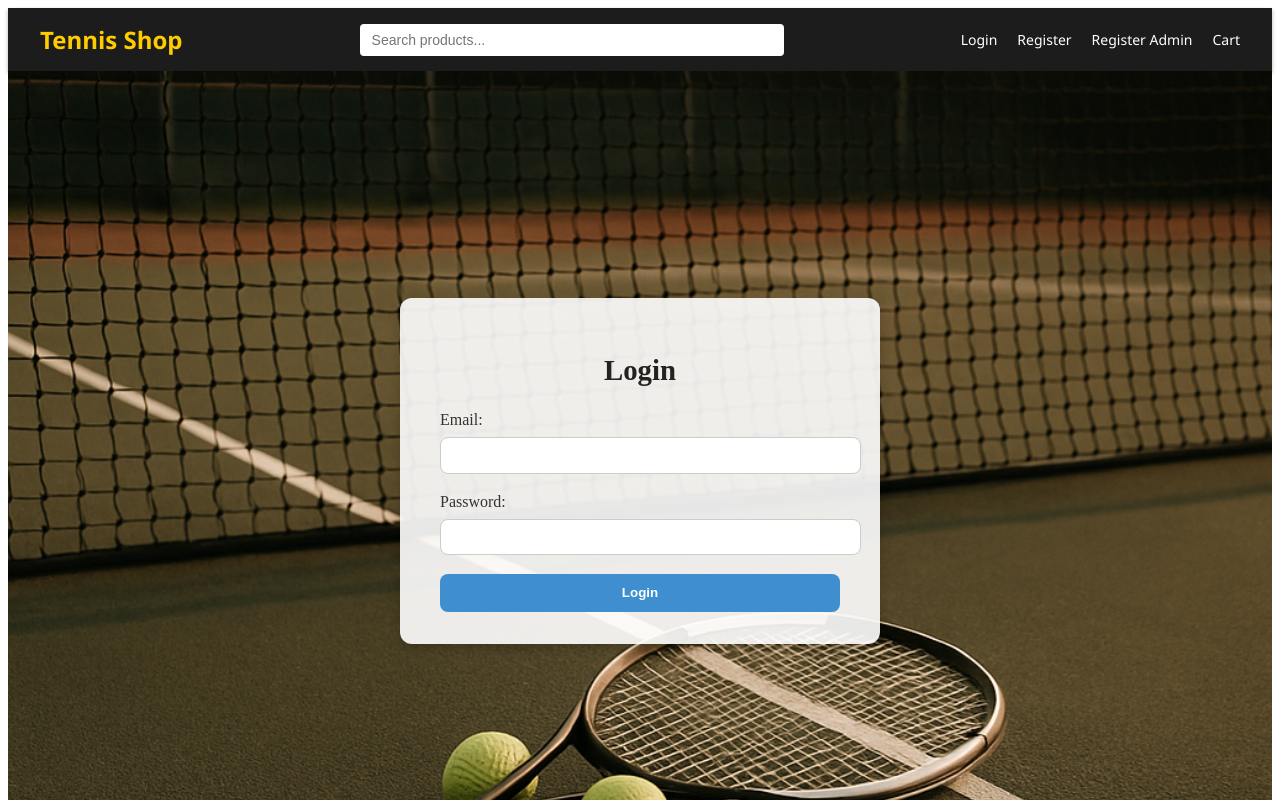
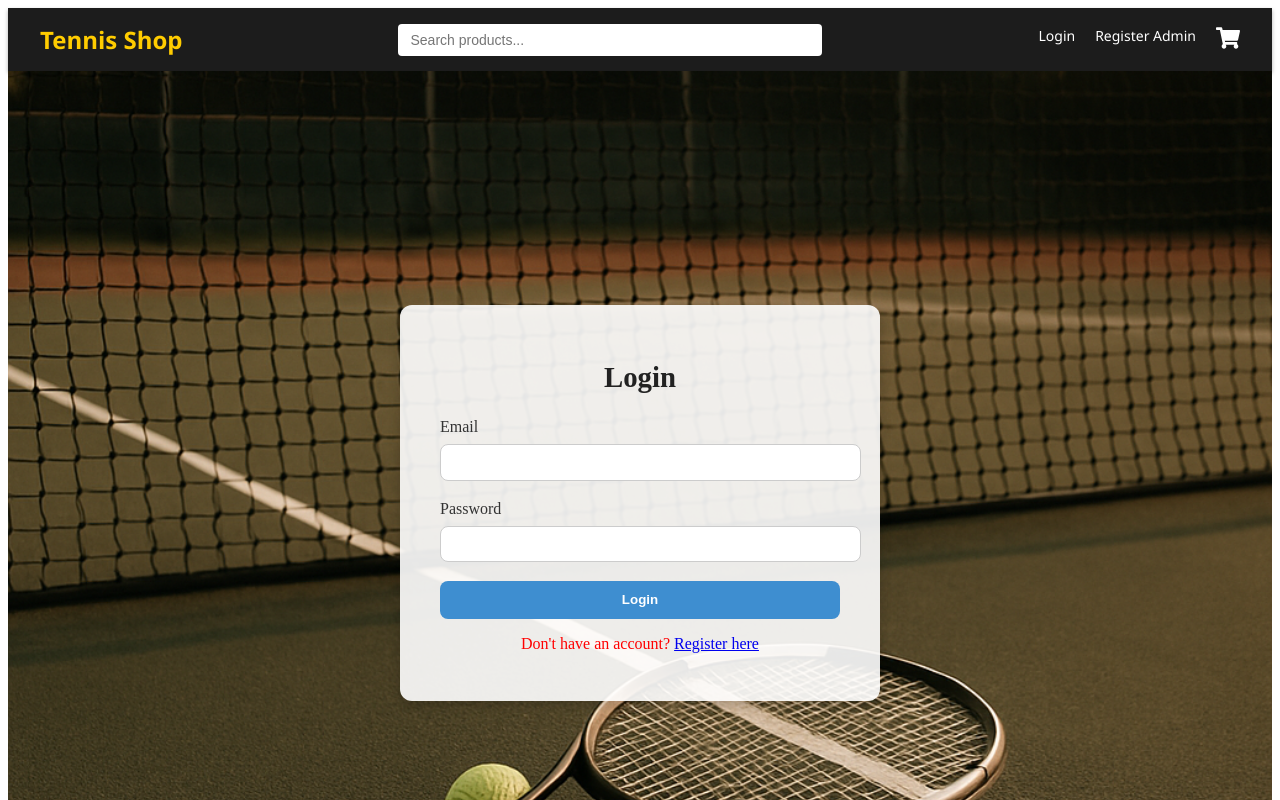
Before and after one commit to stefanr95/tennis-shop-frontend, a React (Create React App) app: page /login in a window 1280 px wide. Shown: the top 800 px of the page. Built offline with nearby package versions, Linux system fonts and the light colour scheme; the HTML template or start-up script is replaced by a standard one.

Commit message:
Add client-side product search on ProductPage

```diff
--- a/package.json
+++ b/package.json
@@ -8,6 +8,7 @@
     "lucide-react": "^0.536.0",
     "react": "^19.1.0",
     "react-dom": "^19.1.0",
+    "react-icons": "^5.5.0",
     "react-router-dom": "^7.6.0",
     "react-scripts": "5.0.1",
     "react-slick": "^0.30.3",
--- a/src/App.js
+++ b/src/App.js
@@ -1,11 +1,12 @@
 import { BrowserRouter as Router, Routes, Route } from "react-router-dom";
+import { useState } from "react";
 import Header from "./components/Header";
 import Footer from "./components/Footer";
 import HeroSection from "./components/HeroSection";
 import FeaturedProducts from "./components/FeaturedProducts";
 import CategoriesSection from "./components/CategoriesSection";
+import LoginPage from "./pages/LoginPage";
 import RegisterPage from "./pages/RegisterPage";
-import LoginPage from "./pages/LoginPage";
 import ProductPage from "./pages/ProductPage";
 import AdminProducts from "./pages/AdminProducts";
 import CartPage from "./pages/CartPage.jsx"
@@ -20,16 +21,22 @@ const HomePage = () => (
 );
 
 function App() {
+  const [searchTerm, setSearchTerm] = useState("");
+
+  const handleSearch = (term) => {
+    setSearchTerm(term);
+  };
+
   return (
     <Router>
-      <Header />
+      <Header onSearch={handleSearch} />
 
       <Routes>
         <Route path="/" element={<HomePage />} />
+        <Route path="/login" element={<LoginPage />} />
         <Route path="/register" element={<RegisterPage />} />
-         <Route path="/register-admin" element={<RegisterAdminPage />} />
-        <Route path="/login" element={<LoginPage />} />
-        <Route path="/products" element={<ProductPage />} />
+        <Route path="/register-admin" element={<RegisterAdminPage />} />
+        <Route path="/products" element={<ProductPage searchTerm={searchTerm} />} />
         <Route path="/admin/products" element={<AdminProducts />} />
         <Route path="/cart" element={<CartPage />} />
       </Routes>
--- a/src/components/Header.jsx
+++ b/src/components/Header.jsx
@@ -1,14 +1,30 @@
 import { Link } from "react-router-dom";
+import { FaShoppingCart } from "react-icons/fa";
+import { useState, useEffect } from "react";
 import "../styles/Header.css";
 
-const Header = () => {
+const Header = ({ onSearch }) => {
   const navItems = [
     { path: "/login", label: "Login" },
-    { path: "/register", label: "Register" },
-    { path: "/register-admin", label: "Register Admin" },
-    { path: "/cart", label: "Cart" }
+    { path: "/register-admin", label: "Register Admin" }
+  ];
 
-  ];
+  const [cartCount, setCartCount] = useState(0);
+  const [searchTerm, setSearchTerm] = useState("");
+
+  useEffect(() => {
+    const cartItems = JSON.parse(localStorage.getItem("cartItems")) || [];
+    const totalQuantity = cartItems.reduce((sum, item) => sum + item.quantity, 0);
+    setCartCount(totalQuantity);
+  }, []);
+
+  const handleSearchChange = (e) => {
+    const value = e.target.value;
+    setSearchTerm(value);
+    if(onSearch) {
+      onSearch(value);
+    }
+  };
 
   return (
     <header className="main-header">
@@ -20,6 +36,8 @@ const Header = () => {
           placeholder="Search products..."
           className="search-bar"
           aria-label="Search products"
+          value={searchTerm}
+          onChange={handleSearchChange}
         />
 
         <nav className="nav-links">
@@ -28,6 +46,27 @@ const Header = () => {
               {label}
             </Link>
           ))}
+
+          <Link to="/cart" className="cart-link" style={{ position: "relative" }}>
+            <FaShoppingCart size={24} />
+            {cartCount > 0 && (
+              <span
+                style={{
+                  position: "absolute",
+                  top: "-8px",
+                  right: "-10px",
+                  backgroundColor: "red",
+                  color: "white",
+                  borderRadius: "50%",
+                  padding: "2px 6px",
+                  fontSize: "12px",
+                  fontWeight: "bold",
+                }}
+              >
+                {cartCount}
+              </span>
+            )}
+          </Link>
         </nav>
       </div>
     </header>
--- a/src/pages/LoginPage.jsx
+++ b/src/pages/LoginPage.jsx
@@ -1,5 +1,5 @@
 import { useState } from "react";
-import { useNavigate } from "react-router-dom";
+import { Link, useNavigate } from "react-router-dom";
 import axios from "../api/axios";
 import "../styles/LoginPage.css";
 
@@ -7,16 +7,18 @@ const LoginPage = () => {
   const navigate = useNavigate();
 
   const [formData, setFormData] = useState({
-    email: "",
-    password: "",
+    usernameOrEmail: "",
+    password: ""
   });
 
   const [error, setError] = useState("");
   const [loading, setLoading] = useState(false);
 
   const handleChange = (e) => {
-    const { name, value } = e.target;
-    setFormData((prev) => ({ ...prev, [name]: value }));
+    setFormData((prev) => ({
+      ...prev,
+      [e.target.name]: e.target.value
+    }));
   };
 
   const handleSubmit = async (e) => {
@@ -26,14 +28,14 @@ const LoginPage = () => {
 
     try {
       const { data } = await axios.post("/auth/login", {
-        usernameOrEmail: formData.email,
+        usernameOrEmail: formData.usernameOrEmail,
         password: formData.password,
       });
 
       localStorage.setItem("token", data.token);
       navigate("/");
     } catch (err) {
-      setError("Invalid email or password.");
+      setError("Invalid email.");
       console.error("Login error:", err);
     } finally {
       setLoading(false);
@@ -45,21 +47,19 @@ const LoginPage = () => {
       <form className="auth-form" onSubmit={handleSubmit}>
         <h2>Login</h2>
 
-        {error && <p className="error-message">{error}</p>}
+        {error && <p className="error-text">{error}</p>}
 
-        <label htmlFor="email">Email:</label>
+        <label>Email</label>
         <input
-          id="email"
-          type="email"
-          name="email"
-          value={formData.email}
+          type="text"
+          name="usernameOrEmail"
+          value={formData.usernameOrEmail}
           onChange={handleChange}
           required
         />
 
-        <label htmlFor="password">Password:</label>
+        <label>Password</label>
         <input
-          id="password"
           type="password"
           name="password"
           value={formData.password}
@@ -68,8 +68,12 @@ const LoginPage = () => {
         />
 
         <button type="submit" disabled={loading}>
-          {loading ? "Signing in..." : "Login"}
+          {loading ? "Logging in..." : "Login"}
         </button>
+
+        <p>
+          Don't have an account? <Link to="/register">Register here</Link>
+        </p>
       </form>
     </div>
   );
--- a/src/pages/ProductPage.jsx
+++ b/src/pages/ProductPage.jsx
@@ -3,21 +3,32 @@ import axios from "../api/axios";
 import ProductCard from "../components/ProductCard";
 import "../styles/ProductPage.css";
 
-const ProductPage = () => {
+const ProductPage = ({ searchTerm }) => {
   const [products, setProducts] = useState([]);
+  const [filteredProducts, setFilteredProducts] = useState([]);
 
   useEffect(() => {
     axios
       .get("/products")
-      .then((res) => setProducts(res.data.content))
+      .then((res) => {
+        setProducts(res.data.content);
+        setFilteredProducts(res.data.content);
+      })
       .catch((err) => console.error(err));
   }, []);
+
+  useEffect(() => {
+    const filtered = products.filter((product) =>
+      product.name.toLowerCase().includes(searchTerm.toLowerCase())
+    );
+    setFilteredProducts(filtered);
+  }, [searchTerm, products]);
 
   return (
     <div className="product-page">
       <h2 className="product-page-title">Products</h2>
       <div className="product-grid">
-        {products.map((product) => (
+        {filteredProducts.map((product) => (
           <ProductCard key={product.id} product={product} />
         ))}
       </div>
--- a/src/styles/LoginPage.css
+++ b/src/styles/LoginPage.css
@@ -2,14 +2,12 @@
   display: flex;
   justify-content: center;
   align-items: center;
-  min-height: 100dvh;
-  background-image: url('../assets//images/Background.png');
+  min-height: 100vh;
+  background-image: url('../assets/images/Background.png');
   background-size: cover;
-  background-position: center center;
+  background-position: center;
   background-repeat: no-repeat;
-  background-attachment: fixed;
   padding: 2rem;
-  box-sizing: border-box;
 }
 
 .auth-form {
```
Also changed, not shown: 1 other file (tests, documents, lock files or other folders).
